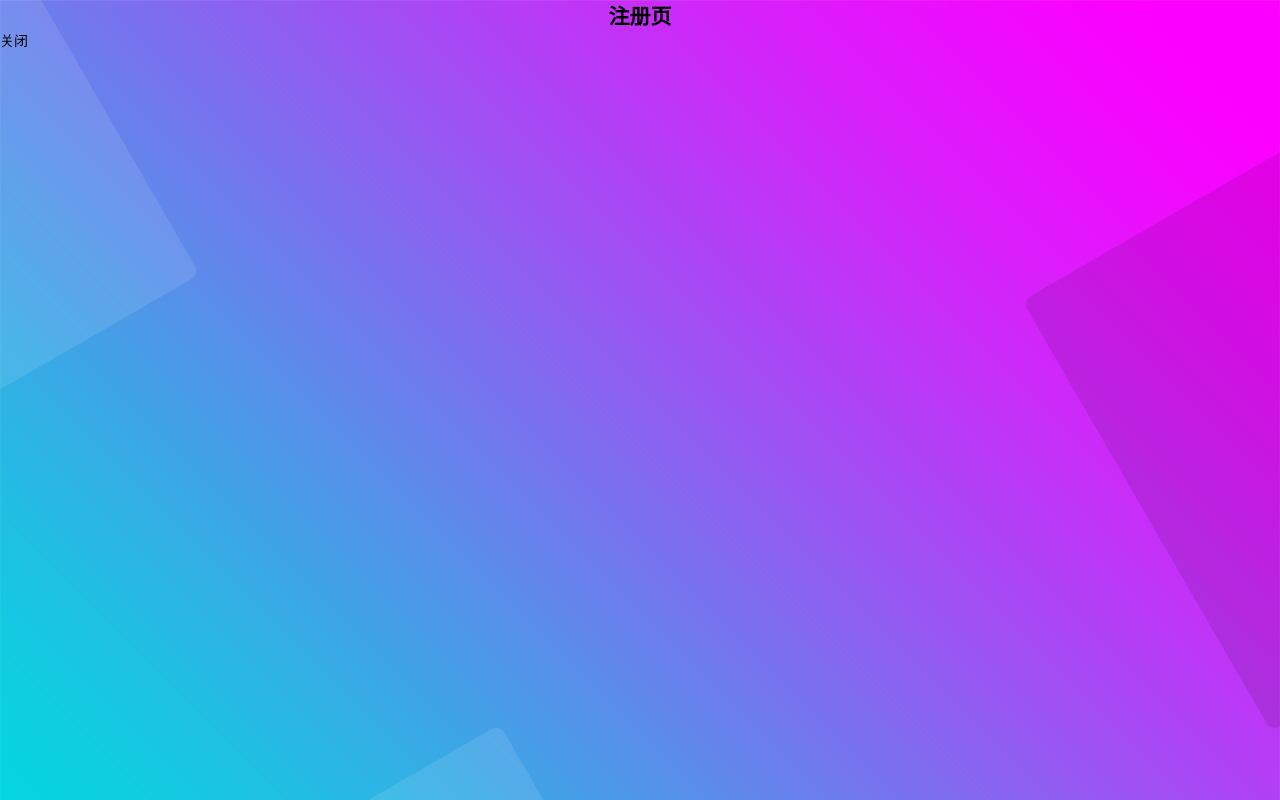
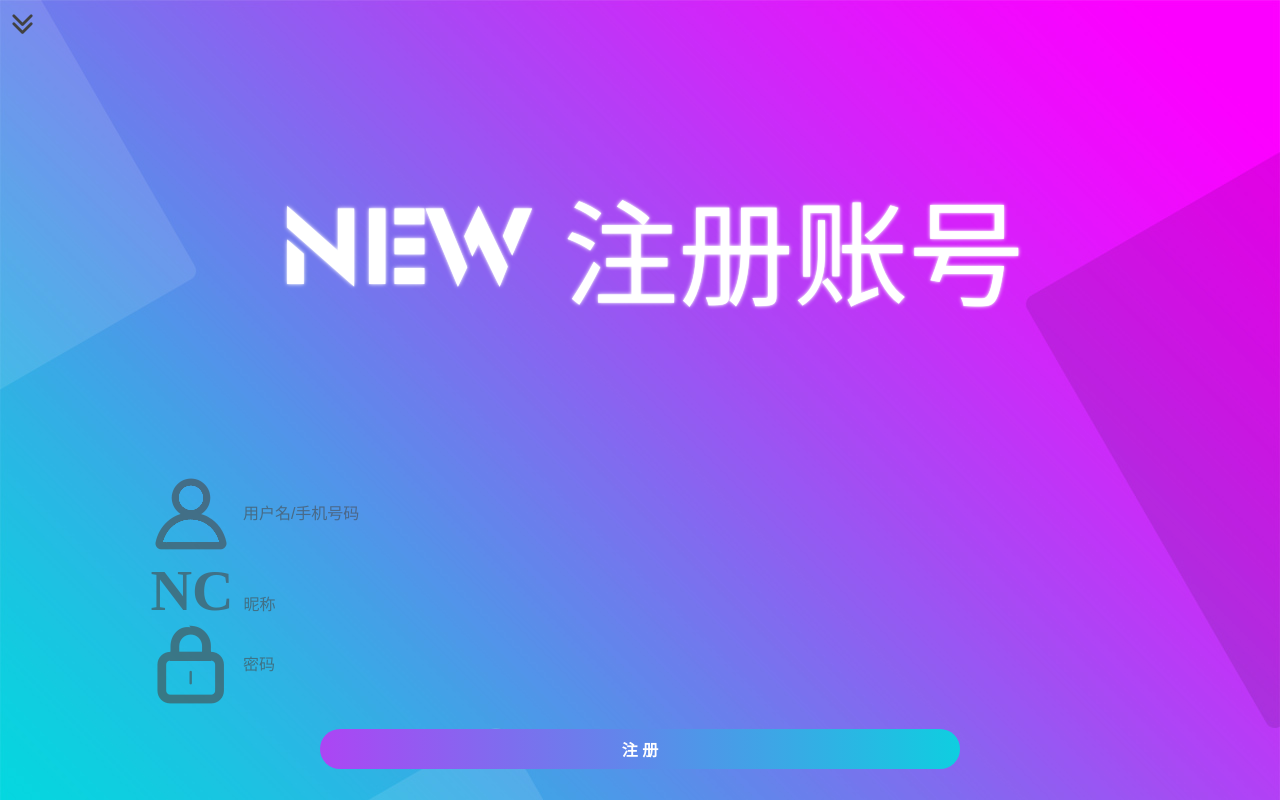
Before and after one commit to luoshuai990529/Vue_StarNews, a Vue app: page /#/register in a window 1280 px wide. Built offline with nearby package versions, Linux system fonts and the light colour scheme.

Commit message:
注册页面样式完成

```diff
--- a/src/views/Login.vue
+++ b/src/views/Login.vue
@@ -8,7 +8,7 @@
     <div class="login_main">
       <transition appear enter-active-class="animated jello">
         <div class="logo">
-          <span class="iconfont icon-new " :class="isSec"></span>
+          <span class="iconfont icon-new " ></span>
           <b>IT Info</b>
         </div>
       </transition>
--- a/src/views/Register.vue
+++ b/src/views/Register.vue
@@ -1,19 +1,77 @@
 <template>
   <div class="register">
-    <h2>注册页</h2>
-    <div class="register_main">
-      <router-link to="/">关闭</router-link>
+    <div class="header">
+      <router-link to="/">
+        <span class="iconfont icon-xiahua"></span>
+      </router-link>
+    </div>
+    <div class="login_main">
+      <transition appear enter-active-class="animated jello">
+        <div class="logo">
+          <span class="iconfont icon-new" ></span>
+          <b>注册账号</b>
+        </div>
+      </transition>
+      <div class="userMsg">
+        <!-- <form action="#" method=""> -->
+        <p>
+          <span class="iconfont icon-wode" ></span>
+          <input
+            type="text"
+            placeholder="用户名/手机号码"
+            name="username"
+            class="username msginp"
+          />
+          <span class="line" ></span>
+        </p>
+        <p>
+          <span class="ncmsg" >NC</span>
+          <input
+            type="text"
+            placeholder="昵称"
+            name="nickname"
+            class="nickname msginp"
+          />
+          <span class="line" ></span>
+        </p>
+        <p>
+          <span class="iconfont icon-mima" ></span>
+          <input
+            type="password"
+            placeholder="密码"
+            name="password"
+            class="password msginp"
+          />
+          <span class="line" ></span>
+        </p>
+        <button class="loginBtn" @onclik.prevent="login">注 册</button>
+        <!-- </form> -->
+      </div>
     </div>
   </div>
 </template>
 
 <script>
-export default {
-
-};
+export default {};
 </script>
 
 <style lang="less" scoped>
+input::-webkit-input-placeholder {
+  /* WebKit browsers */
+  color: rgba(73, 72, 72, 0.6);
+}
+input:-moz-placeholder {
+  /* Mozilla Firefox 4 to 18 */
+  color: rgba(73, 72, 72, 0.6);
+}
+input::-moz-placeholder {
+  /* Mozilla Firefox 19+ */
+  color: rgba(73, 72, 72, 0.6);
+}
+input:-ms-input-placeholder {
+  /* Internet Explorer 10+ */
+  color: rgba(73, 72, 72, 0.6);
+}
 .register {
   position: absolute;
   top: 0;
@@ -21,8 +79,103 @@ export default {
   height: 100vh;
   background: url("../images/bg-01.jpg") no-repeat;
   background-size: cover;
-  h2{
+  .header {
+    .icon-xiahua {
+      font-size: 45px;
+      color: rgb(65, 65, 65);
+    }
+  }
+  .login_main {
+    width: 80vw;
+    height: 70vh;
+    margin: 30px auto;
     text-align: center;
+
+    .animated.jello {
+      animation-delay: 1s;
+    }
+    .logo {
+      color: #ffffff;
+      text-shadow: 0 0 0.1em, 0 0 0.3em;
+      .icon-new {
+        font-size: 24vw;
+        vertical-align: middle;
+      }
+      b {
+        font-size: 9vw;
+        font-weight: 400;
+        vertical-align: middle;
+      }
+    }
+    .userMsg {
+      width: 80vw;
+      margin: 60px auto;
+      > p {
+        position: relative;
+        .line {
+          position: absolute;
+          bottom: 0.3vh;
+          left: 9vw;
+          width: 1vw;
+          height: 2px;
+          transition: all 1s;
+          transform-origin: left;
+        }
+        .active {
+          background: linear-gradient(to right, #7653c8, #73f5c9);
+          transform: scale(70, 1);
+        }
+        .activeBk {
+          background: linear-gradient(to right, #7653c8, #73f5c9);
+          transform: scale(0, 1);
+        }
+
+        .iconfont {
+          font-size: 6vw;
+          vertical-align: middle;
+          margin-right: 5px;
+          color: rgba(73, 72, 72, 0.6);
+          font-weight: 700;
+        }
+        .ncmsg{
+          color: rgba(73, 72, 72, 0.6);
+          font-size: 4.5vw;
+          font-weight: 700;
+        }
+        .isSec {
+          color: #844dc3;
+        }
+        .msginp {
+          width: 70vw;
+          height: 5vh;
+          margin-top: 20px;
+          text-indent: 10px;
+          font-size: 16px;
+          color: rgba(73, 72, 72, 1);
+          background: transparent;
+          /* 实现背景边框下划线渐变色 */
+          // transition: border 1s;
+          // border-bottom: 2px solid transparent;
+          // border-image: linear-gradient(to right, #7653c8, #73f5c9) 1 10;
+        }
+      }
+
+      .loginBtn {
+        margin-top: 20px;
+        width: 50vw;
+        height: 5vh;
+        border: none;
+        outline: none;
+        border-radius: 2.5vh;
+        color: #fff;
+        background: linear-gradient(to right, #ac45f4, #0fcee0);
+        font-size: 16px;
+        font-weight: 700;
+        &:active {
+          font-size: 14px;
+        }
+      }
+    }
   }
 }
 </style>
```
